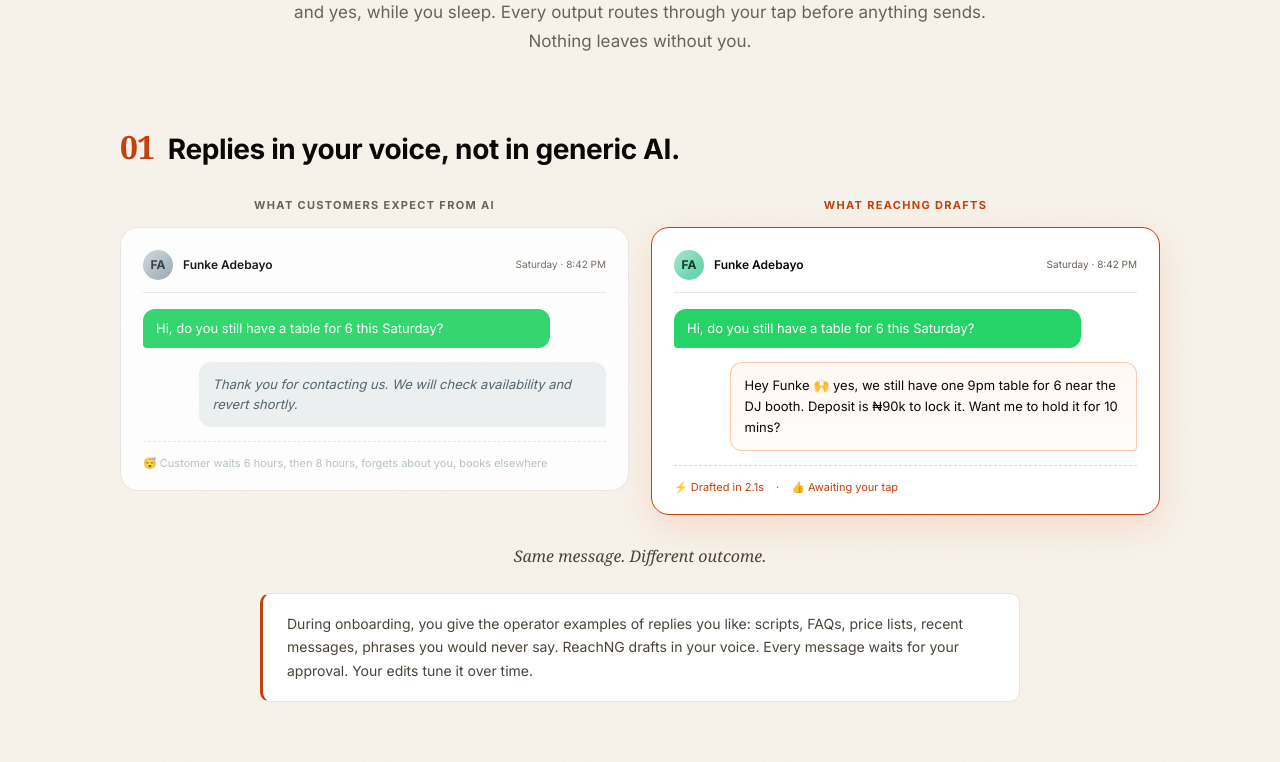
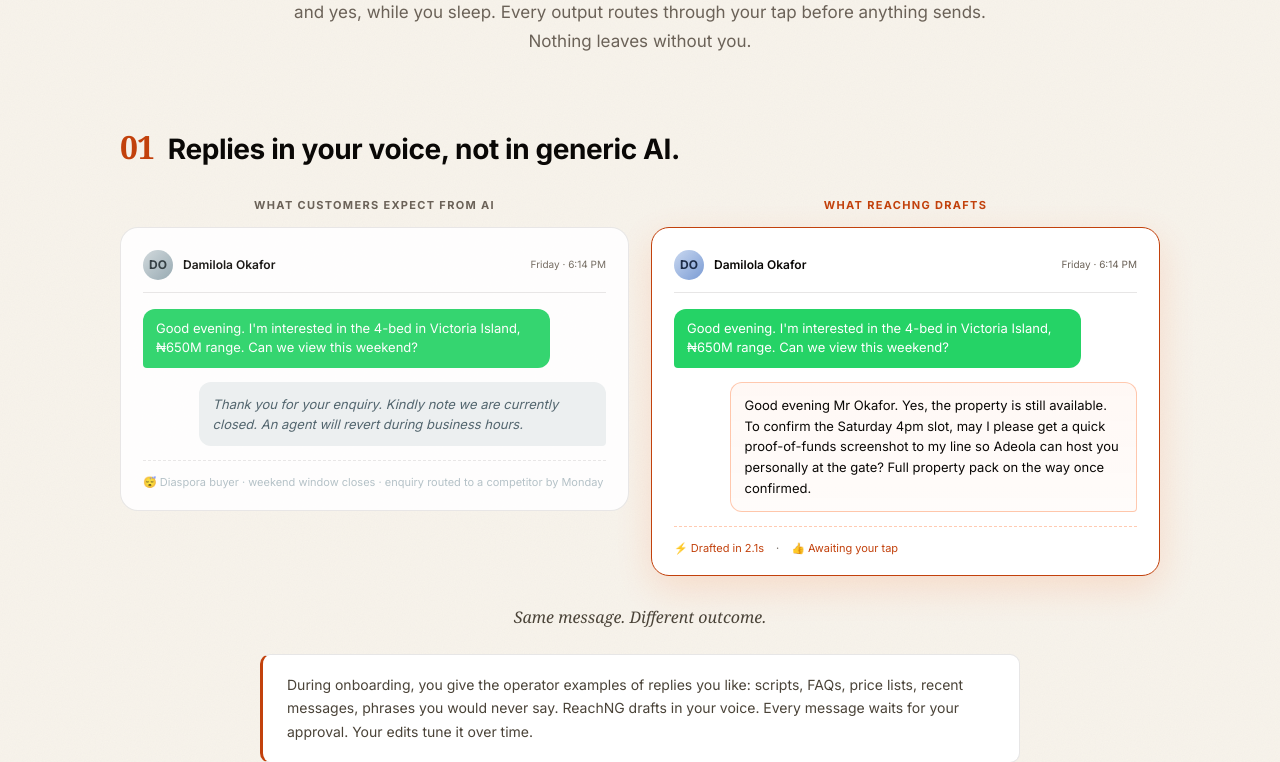
Before and after one commit to YoriJags/ReachNG, a FastAPI app: page / in a window 1280 px wide. Shown: the part 2995-3757 px from the top of the page. Run offline with FastAPI, Linux system fonts and the light colour scheme; data that the repository does not hold is empty; parts of the project's set-up code (start-up, migrations or seed data) failed here and were passed over; some web fonts are replaced.

Commit message:
copy: luxury Tone B/A scene + Mercury→Altitude sweep + Day 2 knowledge expansion
THREE FIXES IN ONE PASS

1. Day 2 onboarding card expanded with explicit product-knowledge surface
   Was: "Teach the operator your voice. Add replies, FAQs, phrases
        you'd never say, sample customer messages."
   Now: "Teach the operator your business. Upload your price list,
        service catalogue, FAQ, policy docs, bank details, deposit
        and refund rules, sample replies you like, and your never-say
        list."
   This addresses the implicit trust question prospects ask: "how does
   it actually know my prices?"

2. Solution Scene 1 (Tone Before/After) swapped from bar booking to
   luxury real estate enquiry
   - Hero mock still hospitality (Altitude rooftop, ₦90k deposit)
   - Scene 1 now luxury RE: Damilola Okafor enquiring about a Victoria
     Island 4-bed in the ₦650M range, EYO drafts a PoF request +
     viewing-slot offer
   - Receipt Catcher (Scene 2) stays hospitality (₦450k deposit)
   - Result: page leads with bar (Altitude, premium hospo) AND luxury
     RE in the same page. Both verticals represented.

3. Mercury Lagos completely scrubbed from user-visible surfaces
   - portal_demo_guided.html: 4 refs → Altitude Lagos
   - portal_demo.html title: Mercury → Altitude
   - portal.html signature placeholder: Mercury → Altitude
   - services/demo_datasets.py CONTROL_ROOM_HOSPITALITY money_panel:
     "to": MERCURY LAGOS LTD → ALTITUDE LAGOS LTD
   The hospitality brand is now consistently Altitude Lagos
   everywhere.

Co-Authored-By: claude-flow <ruv@ruv.net>

```diff
--- a/services/demo_datasets.py
+++ b/services/demo_datasets.py
@@ -350,7 +350,7 @@ CONTROL_ROOM_HOSPITALITY = {
         "bank":          "GTBank",
         "amount_text":   "₦450,000.00",
         "from":          "BOLA O. OLAJIDE",
-        "to":            "MERCURY LAGOS LTD",
+        "to":            "ALTITUDE LAGOS LTD",
         "ref":           "TABLE BOOKING SAT",
         "match_ref":     "#MER-2614",
         "match_detail":  "Sat 9pm · DJ booth · ₦450k deposit",
--- a/templates/marketing/landing.html
+++ b/templates/marketing/landing.html
@@ -264,19 +264,19 @@
           <div style="background: var(--surface); border: 1px solid var(--border); border-radius: 18px; padding: 22px 22px 18px 22px; opacity: 0.92;">
             <div style="display: flex; justify-content: space-between; align-items: center; margin-bottom: 16px; padding-bottom: 12px; border-bottom: 1px solid var(--border);">
               <div style="display: flex; align-items: center; gap: 10px;">
-                <div style="width: 30px; height: 30px; border-radius: 50%; background: linear-gradient(135deg,#cfd8dc,#90a4ae); display:flex; align-items:center; justify-content:center; font-weight:700; color:#263238; font-size: 12px;">FA</div>
-                <div style="font-size: 12px; font-weight: 600; color: var(--text-strong);">Funke Adebayo</div>
+                <div style="width: 30px; height: 30px; border-radius: 50%; background: linear-gradient(135deg,#cfd8dc,#90a4ae); display:flex; align-items:center; justify-content:center; font-weight:700; color:#263238; font-size: 12px;">DO</div>
+                <div style="font-size: 12px; font-weight: 600; color: var(--text-strong);">Damilola Okafor</div>
               </div>
-              <div style="font-size: 10px; color: var(--muted);">Saturday · 8:42 PM</div>
+              <div style="font-size: 10px; color: var(--muted);">Friday · 6:14 PM</div>
             </div>
             <div style="background: #25D366; color: #fff; padding: 10px 13px; border-radius: 12px 12px 12px 4px; font-size: 13px; line-height: 1.5; max-width: 88%; margin-bottom: 14px;">
-              Hi, do you still have a table for 6 this Saturday?
+              Good evening. I'm interested in the 4-bed in Victoria Island, ₦650M range. Can we view this weekend?
             </div>
             <div style="background: #eceff1; color: #455a64; padding: 12px 14px; border-radius: 12px 12px 4px 12px; font-size: 13px; line-height: 1.55; max-width: 88%; margin-left: auto; font-style: italic;">
-              Thank you for contacting us. We will check availability and revert shortly.
+              Thank you for your enquiry. Kindly note we are currently closed. An agent will revert during business hours.
             </div>
             <div style="margin-top: 14px; padding-top: 12px; border-top: 1px dashed var(--border); font-size: 11px; color: #b0bec5;">
-              😴 Customer waits 6 hours, then 8 hours, forgets about you, books elsewhere
+              😴 Diaspora buyer · weekend window closes · enquiry routed to a competitor by Monday
             </div>
           </div>
         </div>
@@ -286,16 +286,16 @@
           <div style="background: var(--surface); border: 1px solid var(--orange); border-radius: 18px; padding: 22px 22px 18px 22px; box-shadow: 0 12px 36px rgba(255,85,0,0.14);">
             <div style="display: flex; justify-content: space-between; align-items: center; margin-bottom: 16px; padding-bottom: 12px; border-bottom: 1px solid var(--border);">
               <div style="display: flex; align-items: center; gap: 10px;">
-                <div style="width: 30px; height: 30px; border-radius: 50%; background: linear-gradient(135deg,#a8e6cf,#56cfa1); display:flex; align-items:center; justify-content:center; font-weight:700; color:#0a3d2a; font-size: 12px;">FA</div>
-                <div style="font-size: 12px; font-weight: 600; color: var(--text-strong);">Funke Adebayo</div>
+                <div style="width: 30px; height: 30px; border-radius: 50%; background: linear-gradient(135deg,#c9d8f0,#7a9bd4); display:flex; align-items:center; justify-content:center; font-weight:700; color:#1e2e4a; font-size: 12px;">DO</div>
+                <div style="font-size: 12px; font-weight: 600; color: var(--text-strong);">Damilola Okafor</div>
               </div>
-              <div style="font-size: 10px; color: var(--muted);">Saturday · 8:42 PM</div>
+              <div style="font-size: 10px; color: var(--muted);">Friday · 6:14 PM</div>
             </div>
             <div style="background: #25D366; color: #fff; padding: 10px 13px; border-radius: 12px 12px 12px 4px; font-size: 13px; line-height: 1.5; max-width: 88%; margin-bottom: 14px;">
-              Hi, do you still have a table for 6 this Saturday?
+              Good evening. I'm interested in the 4-bed in Victoria Island, ₦650M range. Can we view this weekend?
             </div>
             <div style="background: linear-gradient(180deg, rgba(255,85,0,0.04), rgba(255,85,0,0.02)); border: 1px solid rgba(255,85,0,0.3); color: var(--text-strong); padding: 12px 14px; border-radius: 12px 12px 4px 12px; font-size: 13px; line-height: 1.6; max-width: 88%; margin-left: auto;">
-              Hey Funke 🙌 yes, we still have one 9pm table for 6 near the DJ booth. Deposit is ₦90k to lock it. Want me to hold it for 10 mins?
+              Good evening Mr Okafor. Yes, the property is still available. To confirm the Saturday 4pm slot, may I please get a quick proof-of-funds screenshot to my line so Adeola can host you personally at the gate? Full property pack on the way once confirmed.
             </div>
             <div style="margin-top: 14px; padding-top: 12px; border-top: 1px dashed rgba(255,85,0,0.3); font-size: 11px; color: var(--orange); display: flex; gap: 12px; align-items: center;">
               <span>⚡ Drafted in 2.1s</span>
@@ -515,7 +515,7 @@
       </div>
       <div style="background: var(--surface); border: 1px solid var(--border); border-radius: 10px; padding: 18px 20px;">
         <div style="font-size: 11px; color: var(--muted); letter-spacing: 0.12em; font-weight: 700; text-transform: uppercase; margin-bottom: 8px;">Day 2</div>
-        <p style="margin: 0; font-size: 14px; line-height: 1.6; color: var(--muted-strong);">Teach the operator your voice. Add replies you like, FAQs, phrases you'd never say, sample customer messages. It drafts, you edit, your edits become its first tone signals.</p>
+        <p style="margin: 0; font-size: 14px; line-height: 1.6; color: var(--muted-strong);">Teach the operator your business. Upload your price list, service catalogue, FAQ, policy docs, bank details, deposit and refund rules, sample replies you like, and your never-say list. The operator drafts, you edit, your edits become its first tone signals.</p>
       </div>
       <div style="background: var(--surface); border: 1px solid var(--border); border-radius: 10px; padding: 18px 20px;">
         <div style="font-size: 11px; color: var(--muted); letter-spacing: 0.12em; font-weight: 700; text-transform: uppercase; margin-bottom: 8px;">Day 3</div>
--- a/templates/portal.html
+++ b/templates/portal.html
@@ -847,7 +847,7 @@ VIP Table — ₦90K, Saturday primetime"></textarea>
         <label class="brief-label">Tone overrides — leave blank to use vertical default</label>
         <input type="text" id="bf-tone_overrides" class="brief-input" placeholder="e.g. warm and a bit cheeky, never corporate">
         <label class="brief-label">Sign-off / signature</label>
-        <input type="text" id="bf-signature" class="brief-input" placeholder="— The Mercury team">
+        <input type="text" id="bf-signature" class="brief-input" placeholder="— The Altitude team">
         <label class="brief-label">USPs — what only YOU can claim (one per line)</label>
         <textarea id="bf-usps" class="brief-input" rows="3"></textarea>
         <label class="brief-label">Social proof — past wins to mention sparingly</label>
--- a/templates/portal_demo.html
+++ b/templates/portal_demo.html
@@ -3,7 +3,7 @@
 <head>
 <meta charset="UTF-8"/>
 <meta name="viewport" content="width=device-width, initial-scale=1.0"/>
-<title>Mercury Lagos — ReachNG Demo</title>
+<title>Altitude Lagos — ReachNG Demo</title>
 <style>
   @import url('https://fonts.googleapis.com/css2?family=Inter:wght@300;400;500;600;700;800&display=swap');
 
```
Also changed, not shown: templates/portal_demo_guided.html (+6 -6 lines).
